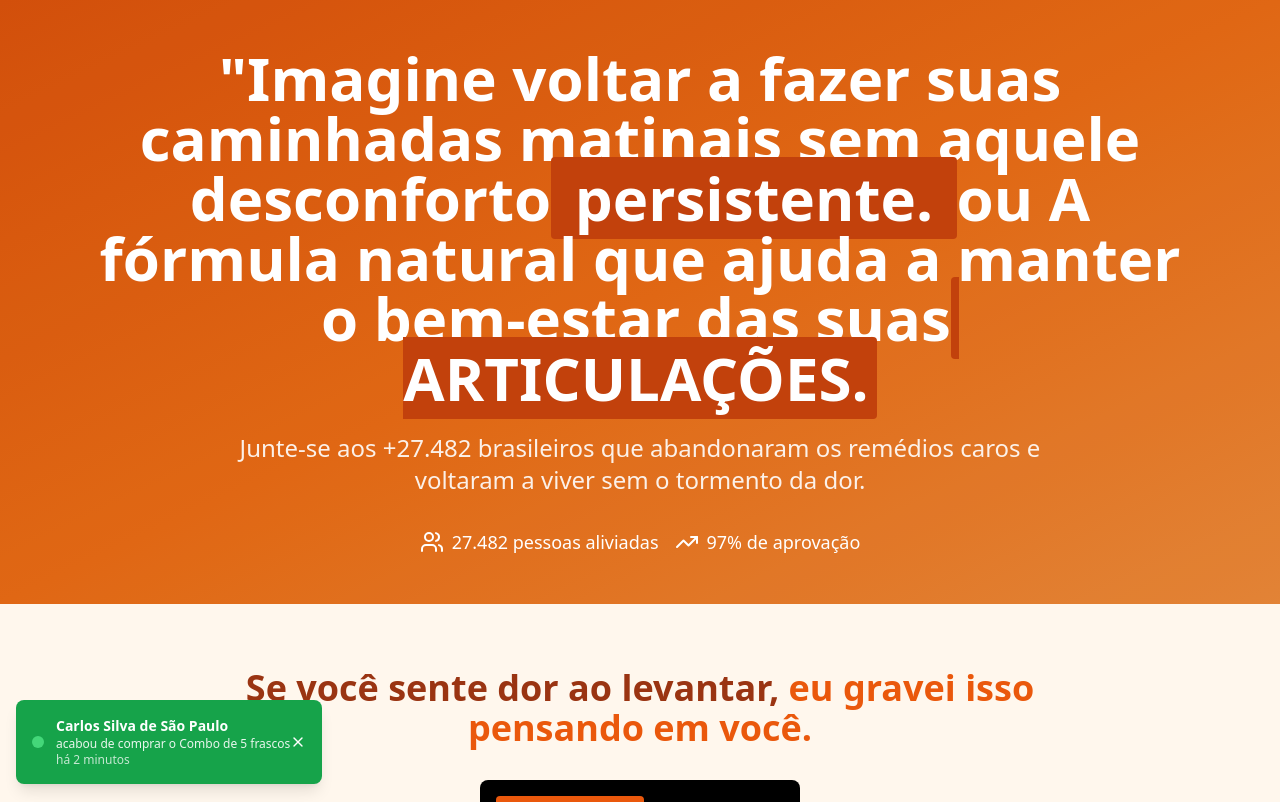
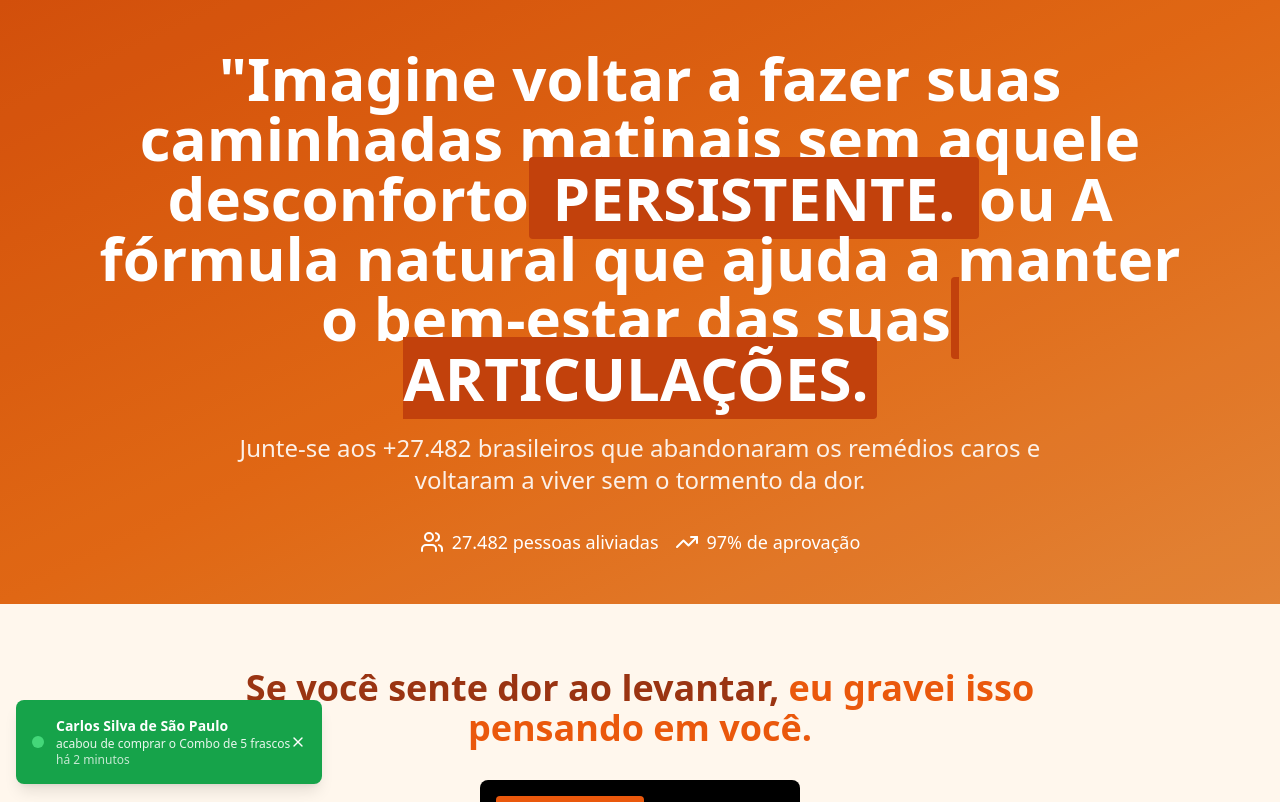
Before and after one commit to gih111/articulazen, a React (Vite) app: page / in a window 1280 px wide. Shown: the top 802 px of the page. Built offline with nearby package versions, Linux system fonts and the light colour scheme.

Commit message:
Update App.tsx

```diff
--- a/src/App.tsx
+++ b/src/App.tsx
@@ -180,7 +180,7 @@ function App() {
           <div className="max-w-6xl mx-auto px-4 relative z-10">
             <h1 className="text-2xl md:text-4xl lg:text-6xl font-black mb-4 md:mb-6 leading-tight">
              "Imagine voltar a fazer suas caminhadas matinais sem aquele desconforto
-              <span className="text-white block md:inline bg-orange-700 px-2 rounded"> persistente. </span>
+              <span className="text-white block md:inline bg-orange-700 px-2 rounded"> PERSISTENTE. </span>
               ou A fórmula natural que ajuda a manter o bem-estar das suas
               <span className="text-white block md:inline bg-orange-700 px-2 rounded"> ARTICULAÇÕES.</span>
             </h1>
```
